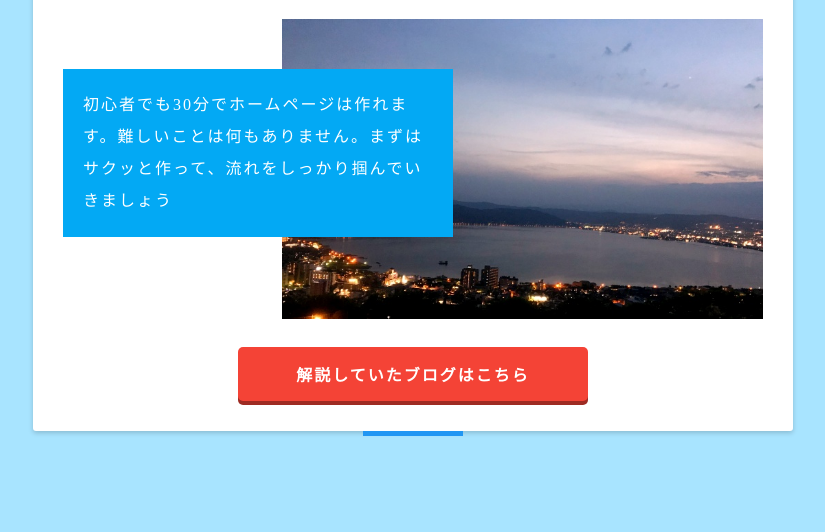
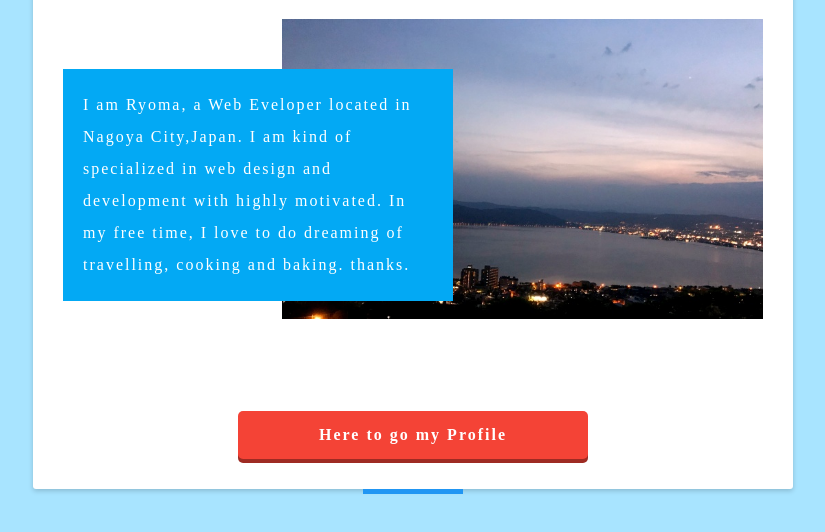
Before and after one commit to nisig30/nisig30.github.io, a plain HTML site: page index.html in a window 1280 px wide. Shown: the part 120-652 px from the top of the page, without its empty margins (227-1052 px from the left). Drawn offline with Linux system fonts and the light colour scheme.

Commit message:
Update index.html

```diff
--- a/index.html
+++ b/index.html
@@ -3,14 +3,14 @@
 <head><!-- ここから裏の設定ですよという宣言 -->
 	<meta charset="utf-8"><!-- 文字化け防止の記述 -->
 	<meta http-equiv="X-UA-Compatible" content="IE=edge"><!-- ややこしいので無視してOK -->
-	<title>30分で作るホームページ</title><!-- ページのタイトルを入れます -->
+	<title>Ryoma Nishigata / Japanese PG</title><!-- ページのタイトルを入れます -->
 	 <link href="https://maxcdn.bootstrapcdn.com/font-awesome/4.7.0/css/font-awesome.min.css" rel="stylesheet" integrity="sha384-wvfXpqpZZVQGK6TAh5PVlGOfQNHSoD2xbE+QkPxCAFlNEevoEH3Sl0sibVcOQVnN" crossorigin="anonymous">
   <link rel="stylesheet" type="text/css" href="stylesheet.css">
 </head><!-- ここまでがうらの設定ですよという宣言 -->
 <body><!-- ここからページに表示される内容ですよという宣言 -->
   <h1>30分で作るホームページ</h1>
-	<p>初心者でも30分でホームページは作れます。難しいことは何もありません。まずはサクッと作って、流れをしっかり掴んでいきましょう</p>
+	<p>I am Ryoma, a Web Eveloper located in Nagoya City,Japan. I am kind of specialized in web design and development with highly motivated. In my free time, I love to do dreaming of travelling, cooking and baking. thanks.</p>
   <img src="test.jpg" alt=""><!-- 画像を表示 -->
-<a href="https://nisig30.github.io/nisig30.github.io-profile/">解説していたブログはこちら</a><!-- リンクを表示 -->
+<a href="https://nisig30.github.io/nisig30.github.io-profile/">Here to go my Profile</a><!-- リンクを表示 -->
 </body><!-- ここまでがページに表示される内容ですよという宣言 -->
 </html><!-- ここまでがHTMLですという終わりの宣言 -->
```
